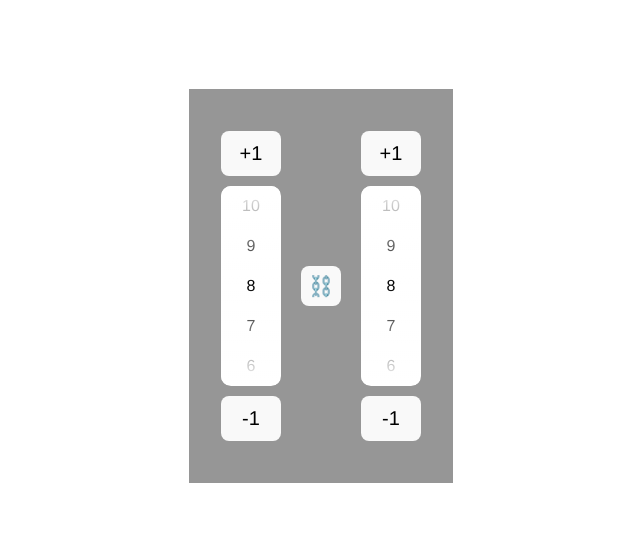
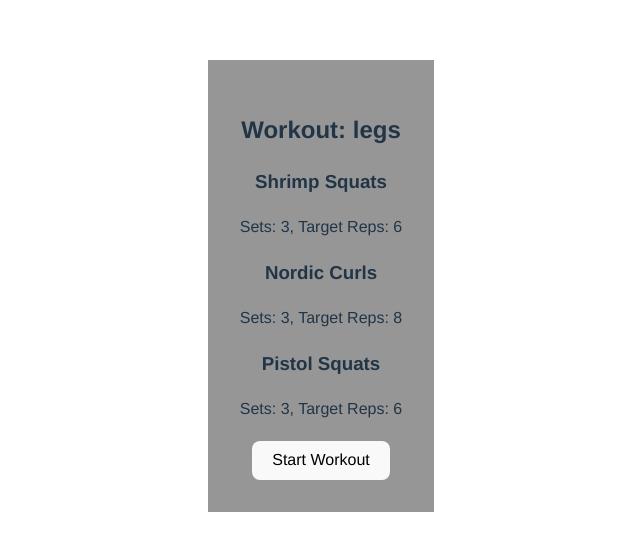
Before and after one commit to Malte0/malte0.github.io, a Vue app: page / in a window 1280 px wide. Shown: the part 114-664 px from the top of the page, without its empty margins (319-959 px from the left). Built offline with nearby package versions, Linux system fonts and the light colour scheme.

Commit message:
mo0re progress

```diff
--- /dev/null
+++ b/public/workouts/legs.json
@@ -0,0 +1,17 @@
+[
+    {
+        "name": "Shrimp Squats",
+        "repTarget": 6,
+        "sets": 3
+    },
+    {
+        "name": "Nordic Curls",
+        "repTarget": 8,
+        "sets": 3
+    },
+    {
+        "name": "Pistol Squats",
+        "repTarget": 6,
+        "sets": 3
+    }
+]
--- a/src/App.vue
+++ b/src/App.vue
@@ -2,13 +2,15 @@
 import { ref } from 'vue';
 import NumberSelector from './components/NumberSelector.vue';
 import ProgressInput from './components/ProgressInput.vue';
+import Workout from './components/Workout.vue';
 
 const test = ref(9);
 </script>
 
 <template>
   <div id="app">
-    <ProgressInput :unilateral="false" />
+    <!-- <ProgressInput :unilateral="false" /> -->
+     <Workout workoutFileNmae="legs" />
     <!-- <NumberSelector :expectedReps="19" v-model="test" /> -->
   </div>
 </template>
--- a/src/components/ProgressInput.vue
+++ b/src/components/ProgressInput.vue
@@ -35,6 +35,10 @@ watch(numberOfRepsDone, (newReps) => {
   }
 });
 
+function logValues() {
+  console.log("Left reps:", numberOfRepsDone.value, "Right reps:", numberOfRepsDoneRight.value)
+}
+
 </script>
 
 <template>
@@ -45,6 +49,7 @@ watch(numberOfRepsDone, (newReps) => {
       <button id="chain-button" v-if="!props.unilateral" @click="toggleChain">{{ chainVisual }}</button>
       <NumberSelector v-if="!props.unilateral" :expected-reps="8" identifier="right" v-model="numberOfRepsDoneRight"/>
     </div>
+    <button @click="logValues">Done</button>
   </div>
 </template>
 
--- /dev/null
+++ b/src/components/Workout.vue
@@ -0,0 +1,42 @@
+<script setup lang="ts">
+
+const props = defineProps<{ workoutFileNmae: string }>()
+
+import { onMounted, ref } from 'vue'
+const workoutData = ref(null)
+
+onMounted(async () => {
+    try {
+        const response = await fetch(`/workouts/${props.workoutFileNmae}.json`)
+        workoutData.value = await response.json()
+        console.log(workoutData.value)
+    } catch (error) {
+        console.error('Error loading workout data:', error)
+    }
+})
+
+function startWorkout() {
+    console.log("Start workout")
+}
+
+</script>
+
+<template>
+  <div>
+    <h2>Workout: {{ props.workoutFileNmae }}</h2>
+    <div v-if="workoutData">
+        <div v-for="(exercise, index) in workoutData" :key="index" style="margin-bottom: 20px;">
+            <h3>{{ exercise.name }}</h3>
+            <p>Sets: {{ exercise.sets }}, Target Reps: {{ exercise.repTarget }}</p>
+        </div>
+    </div>
+    <div v-else>
+        <p>Loading workout data...</p>
+    </div>
+    <button @click="startWorkout">Start Workout</button>
+  </div>
+</template>
+
+<style scoped>
+
+</style>
```
Also changed, not shown: src/components/WorkoutSelection.vue (added, +16 -0 lines).
